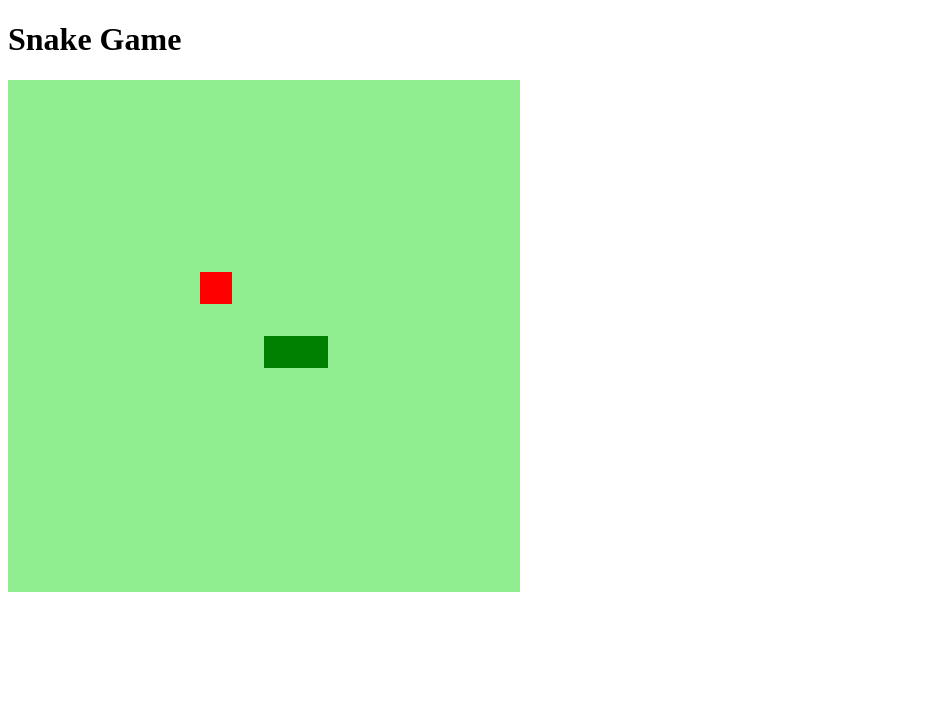
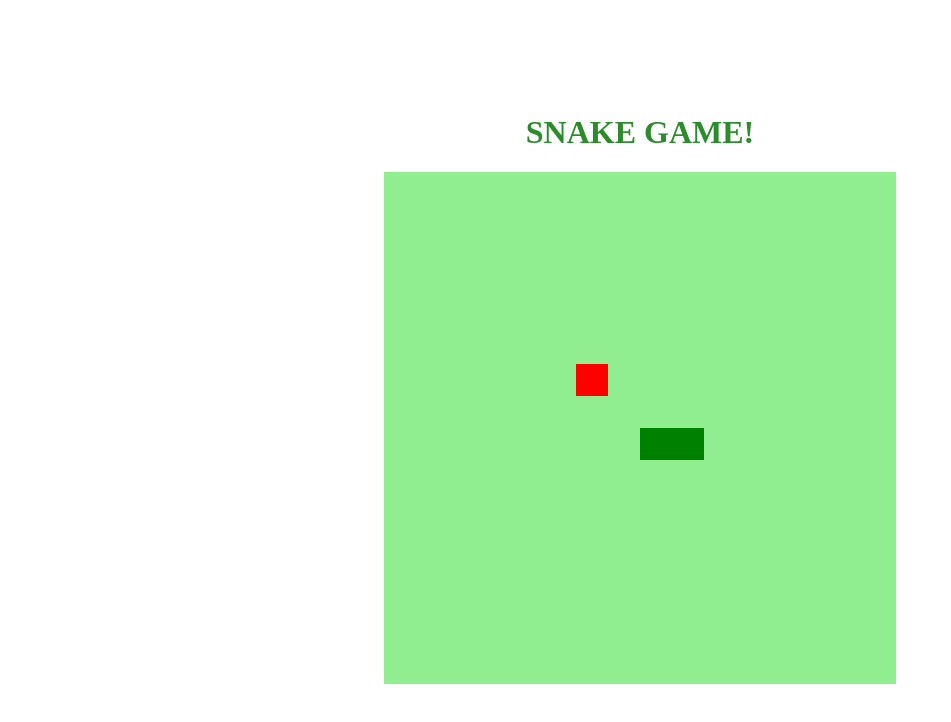
Before and after one commit to manoelfontes/proj-dio-cobrinha, a plain HTML site: page index.html in a window 1280 px wide. Shown: the whole page, without its empty margins (0-951 px from the left). Drawn offline with Linux system fonts and the light colour scheme.

Commit message:
"adicionar estilização ao body"

```diff
--- a/index.html
+++ b/index.html
@@ -9,7 +9,7 @@
     <title>Snake Game</title>
 </head>
 <body>
-        <h1> Snake Game </h1>
+        <h1> SNAKE GAME! </h1>
        <canvas id="snake" width="512" height="512"></canvas>
 </body>
 </html>
--- a/style.css
+++ b/style.css
@@ -1,3 +1,9 @@
 body{
-
+    height: 95vh;
+    width: 95   ;
+    display: flex;
+    justify-content: center;
+    align-items: center;
+    flex-direction: column;
+    color: rgb(44, 139, 44);
 }
```
